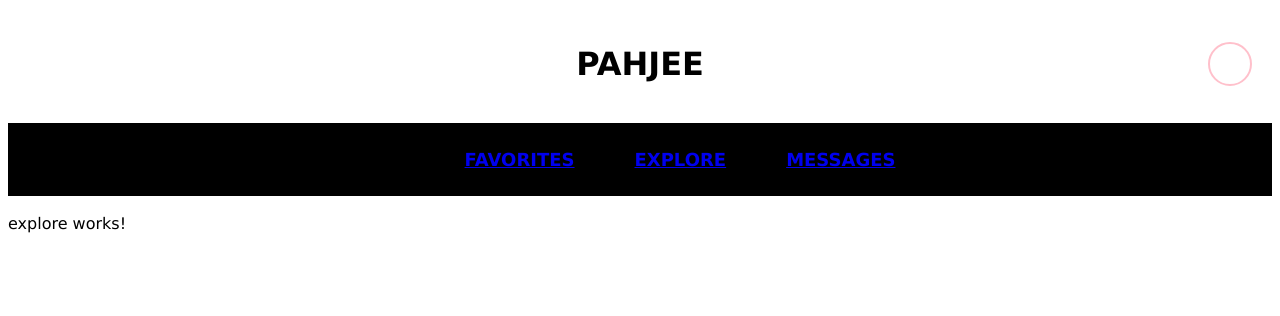
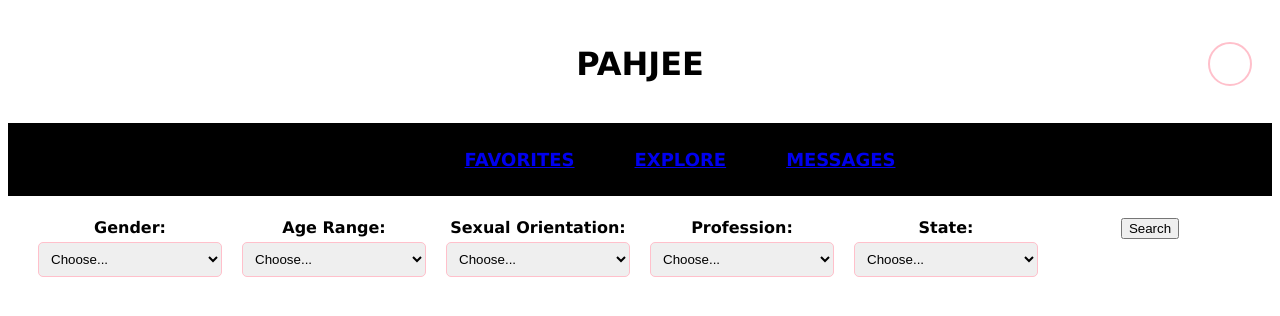
Before and after one commit to lmartin2422/Pahjee, an Angular app: page /explore in a window 1280 px wide. Shown: the top 316 px of the page. Built offline with nearby package versions, Linux system fonts and the light colour scheme.

Commit message:
favorites page and explore page. completed Spring 1

```diff
--- a/src/app/explore/explore.component.css
+++ b/src/app/explore/explore.component.css
@@ -0,0 +1,26 @@
+.search-container {
+    display: flex;
+    justify-content: space-between;
+    width: 100%;
+    padding: 20px;
+    box-sizing: border-box;
+}
+
+.search-category {
+    flex: 1;
+    margin: 0 10px;
+    text-align: center;
+}
+
+.search-category label {
+    display: block;
+    font-weight: bold;
+    margin-bottom: 5px;
+}
+
+.search-category select {
+    width: 100%;
+    padding: 8px;
+    border: 1px solid pink;
+    border-radius: 5px;
+}
--- a/src/app/explore/explore.component.html
+++ b/src/app/explore/explore.component.html
@@ -1 +1,60 @@
-<p>explore works!</p>
+<div class="search-container">
+    <div class="search-category">
+        <label for="gender">Gender:</label>
+        <select id="gender">
+            <option value="" disabled selected>Choose...</option>
+            <option value="male">Male</option>
+            <option value="female">Female</option>
+            <option value="other">Other</option>
+        </select>
+    </div>
+
+    <div class="search-category">
+        <label for="age">Age Range:</label>
+        <select id="age">
+            <option value="" disabled selected>Choose...</option>
+            <option value="18-24">18-24</option>
+            <option value="25-29">25-29</option>
+            <option value="30-39">30-39</option>
+            <option value="40+">40+</option>
+        </select>
+    </div>
+
+    <div class="search-category">
+        <label for="orientation">Sexual Orientation:</label>
+        <select id="orientation">
+            <option value="" disabled selected>Choose...</option>
+            <option value="straight">Straight</option>
+            <option value="gay">Gay</option>
+            <option value="bisexual">Bisexual</option>
+            <option value="other">Other</option>
+        </select>
+    </div>
+
+    <div class="search-category">
+        <label for="profession">Profession:</label>
+        <select id="profession">
+            <option value="" disabled selected>Choose...</option>
+            <option value="student">Student</option>
+            <option value="engineer">Engineer</option>
+            <option value="artist">Artist</option>
+            <option value="other">Other</option>
+        </select>
+    </div>
+
+    <div class="search-category">
+        <label for="proximity">State:</label>
+        <select id="proximity">
+            <option value="" disabled selected>Choose...</option>
+            <option value="coming soon">coming soon</option>
+        </select>
+    </div>
+
+    <!-- Search Button -->
+    <div class="search-category">
+        <button class="search-button" onclick="performSearch()">Search</button>
+    </div>
+
+
+
+</div>
--- a/src/app/favorites/favorites.component.css
+++ b/src/app/favorites/favorites.component.css
@@ -0,0 +1,19 @@
+.favorites-container {
+    margin-top: 20px;
+    display: flex;
+    flex-direction: column;
+    align-items: center;
+    gap: 10px;
+}
+
+.row {
+    display: flex;
+    gap: 10px;
+}
+
+.box {
+    width: 150px;  /* Adjust as needed */
+    height: 200px; /* Adjust as needed */
+    background-color: grey;
+    border-radius: 10px;
+}
--- a/src/app/favorites/favorites.component.html
+++ b/src/app/favorites/favorites.component.html
@@ -1 +1,11 @@
-<p>favorites works!</p>
+<div class="favorites-container">
+    <div class="row">
+        <div class="box"></div>
+        <div class="box"></div>
+    </div>
+    <div class="row">
+        <div class="box"></div>
+        <div class="box"></div>
+    </div>
+
+</div>
--- a/src/app/header/header.component.html
+++ b/src/app/header/header.component.html
@@ -3,7 +3,7 @@
         <h1 class="display-4"><b>PAHJEE</b></h1>
     </div>
 
-    <a class="profile-link" [routerLink]="'/profile'">
+    <a class="profile-link" [routerLink]="'/myprofile'">
         <div class="profile-icon"></div>
     </a>
 
```
